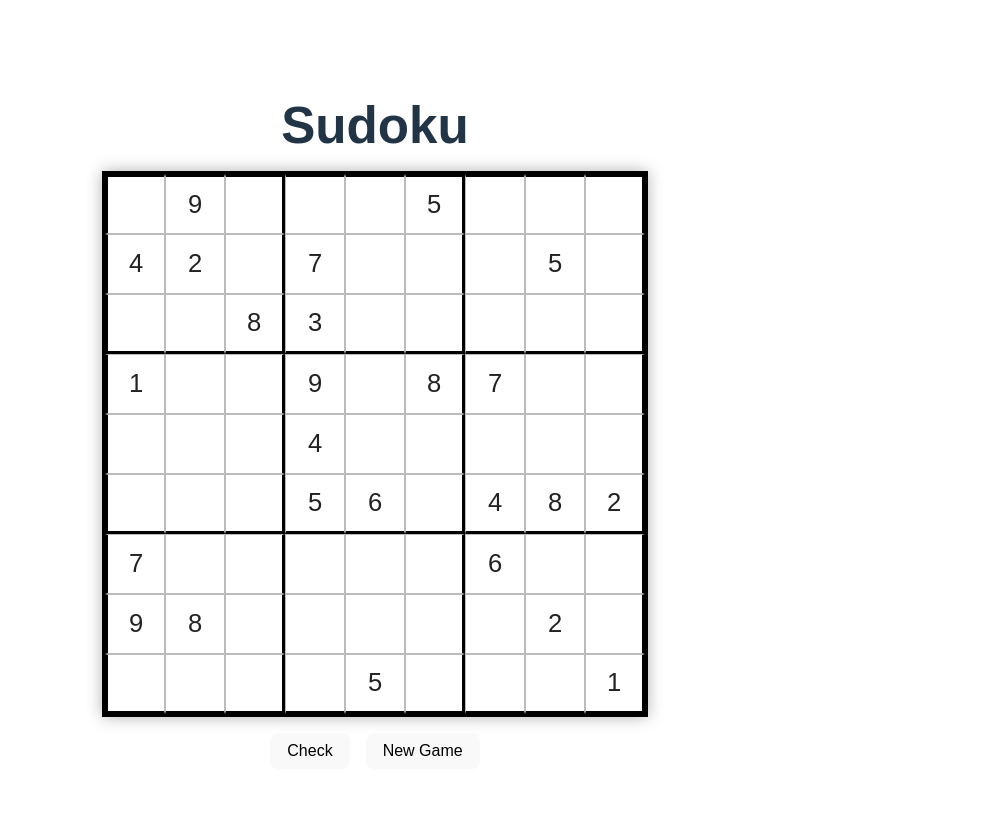
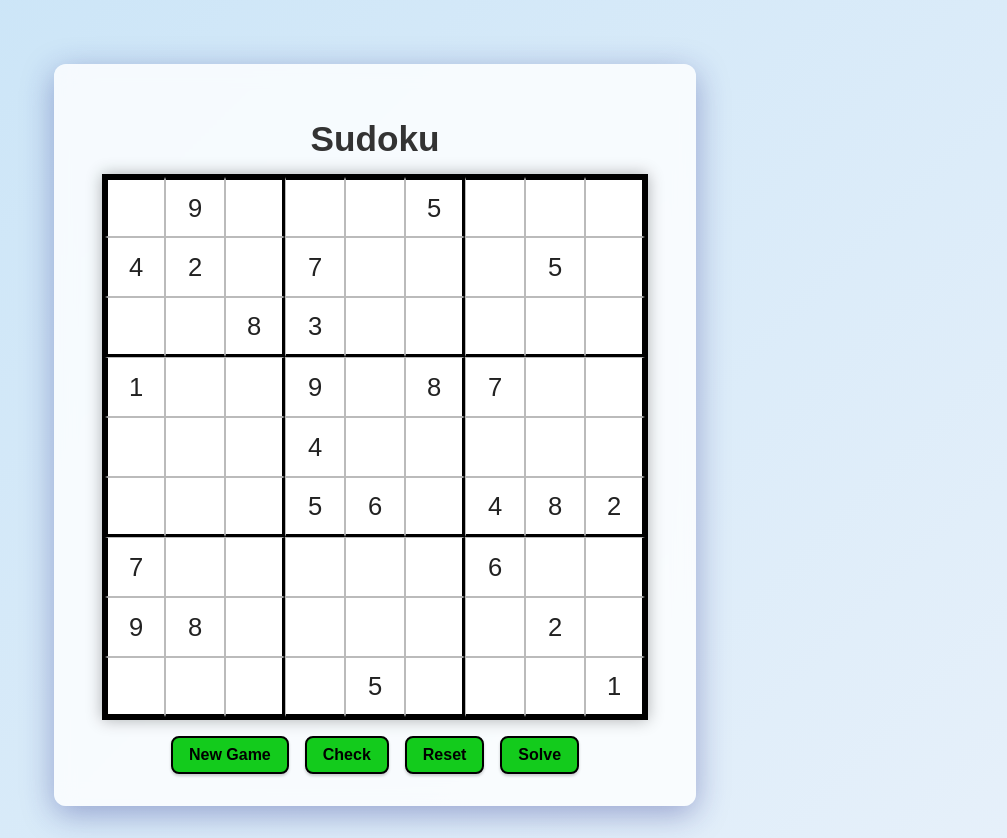
Before and after one commit to blovelace84/sudoku-app-repo, a Svelte app in the folder sudoku-app/: page / in a window 1280 px wide. Shown: the whole page, without its empty margins (265-1272 px from the left). Before the commit the page ends 801 px from the top, so only its background shows below. Built offline with nearby package versions, Linux system fonts and the light colour scheme.

Commit message:
Update App.svelte and Controls.svelte

```diff
--- a/sudoku-app/src/App.svelte
+++ b/sudoku-app/src/App.svelte
@@ -1,5 +1,6 @@
 <script>
   import Board from "./components/Board.svelte";
+  import Controls from "./components/Controls.svelte";
   import { generateRandomPuzzle } from "./lib/generator";
   import { getBoardErrors } from "./lib/sudoku.js";
 
@@ -18,6 +19,17 @@
     }
   }
 
+  function resetBoard() {
+    board = board.map((row) =>
+      row.map((v) => (typeof v === "number" ? null : v))
+    );
+    message = "";
+  }
+
+  function solveBoard() {
+    // Add some automatic solving logic here later
+  }
+
   // Reset board to empty board
   function newGame() {
     board = generateRandomPuzzle(25); // 25 clues
@@ -28,17 +40,33 @@
 <main>
   <h1>Sudoku</h1>
   <Board bind:board />
-  <div class="controls">
-    <button on:click={checkBoard}>Check</button>
-    <button on:click={newGame}>New Game</button>
-  </div>
+  <Controls
+    onNewGame={newGame}
+    onCheck={checkBoard}
+    onReset={resetBoard}
+    onSolve={solveBoard}
+  />
   {#if message}
     <p class="message">{message}</p>
   {/if}
 </main>
 
 <style>
+  :global(body) {
+    background: linear-gradient(135deg, #c9e4f7 0%, #e6f0fa 100%);
+    margin: 0;
+    min-height: 100vh;
+    display: flex;
+    justify-content: center;
+    align-items: flex-start;
+    font-family: "poppins", sans-serif;
+  }
   main {
+    background: #ffffffcc;
+    backdrop-filter: blur(10px);
+    border-radius: 12px;
+    padding: 2rem 3rem;
+    box-shadow: 0 8px 32px 0 rgba(31, 38, 135, 0.37);
     display: flex;
     flex-direction: column;
     align-items: center;
@@ -47,23 +75,15 @@
   }
 
   h1 {
+    font-size: 2.2rem;
     margin-bottom: 1rem;
-  }
-
-  .controls {
-    margin-top: 1rem;
-    display: flex;
-    gap: 1rem;
-  }
-
-  button {
-    padding: 0.5rem 1rem;
-    font-size: 1rem;
-    cursor: pointer;
+    color: #333;
   }
 
   .message {
     margin-top: 1rem;
-    font-weight: bold;
+    font-size: 1.2rem;
+    font-weight: 500;
+    color: #333;
   }
 </style>
--- a/sudoku-app/src/components/Controls.svelte
+++ b/sudoku-app/src/components/Controls.svelte
@@ -1,9 +1,64 @@
 <script>
   export let onNewGame;
   export let onCheck;
+  export let onReset;
+  export let onSolve;
 </script>
 
-<div>
+<div class="controls">
   <button on:click={onNewGame}>New Game</button>
   <button on:click={onCheck}>Check</button>
+  <button on:click={onReset}>Reset</button>
+  <button on:click={onSolve}>Solve</button>
 </div>
+
+<style>
+  .controls {
+    display: flex;
+    gap: 1rem;
+    margin-top: 1rem;
+    justify-content: center;
+    align-items: center;
+    flex-wrap: wrap;
+  }
+
+  button {
+    background-color: rgb(19, 203, 28);
+    border: 2px solid #000;
+    border-radius: 8px;
+    padding: 0.5rem 1rem;
+    font-size: 1rem;
+    font-weight: 600;
+    cursor: pointer;
+    transition: all 0.2s ease-in-out;
+    box-shadow: 0 2px 3px rgba(0, 0, 0, 0.2);
+  }
+
+  button:hover {
+    background-color: #f1f1f1;
+    transform: translateY(-2px);
+  }
+
+  button:active {
+    background-color: #e1e1e1;
+    transform: translateY(0);
+  }
+
+  /* Optional dark mode variant */
+  @media (prefers-color-scheme: dark) {
+    button {
+      background-color: #1e1e1e;
+      color: #fff;
+      border-color: #fff;
+      box-shadow: 0 2px 5px rgba(255, 255, 255, 0.1);
+    }
+
+    button:hover {
+      background-color: #333;
+    }
+
+    button:active {
+      background-color: #222;
+    }
+  }
+</style>
```
